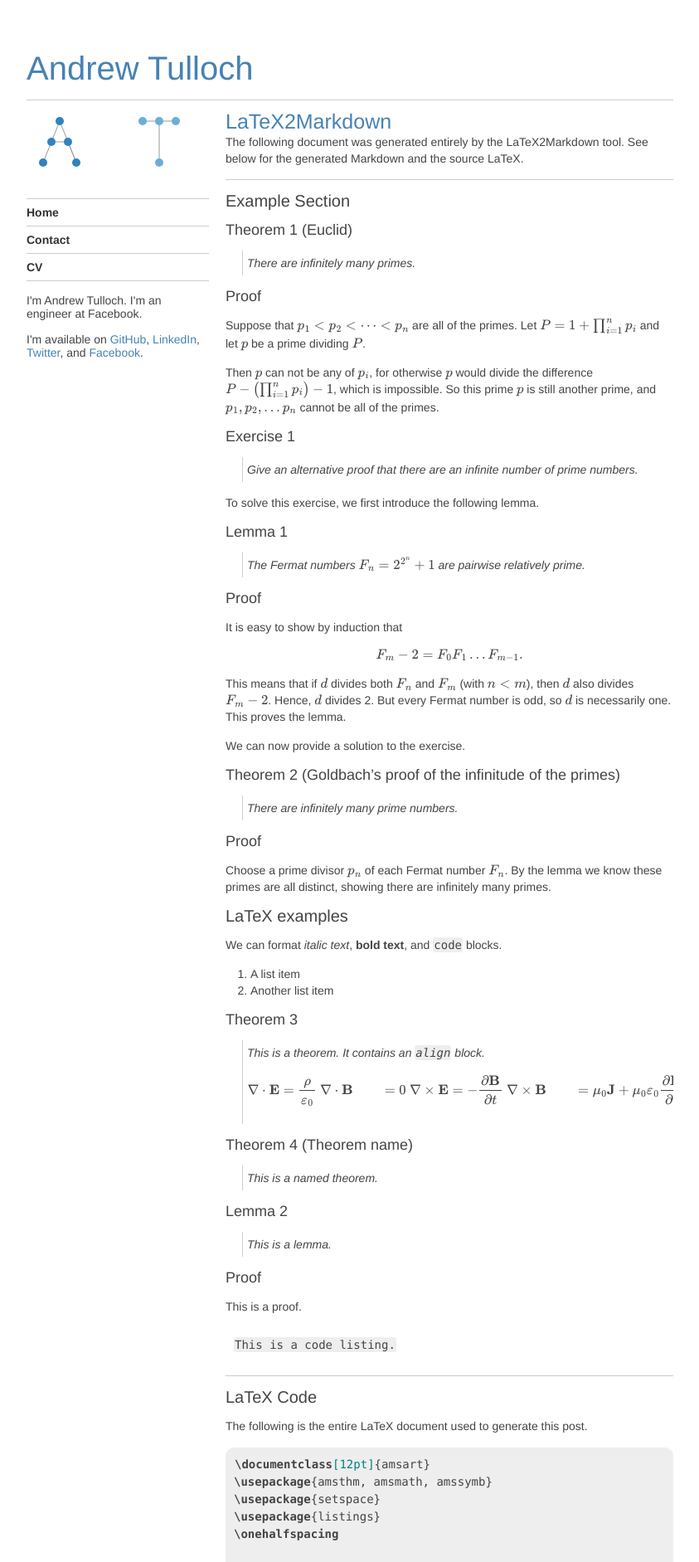
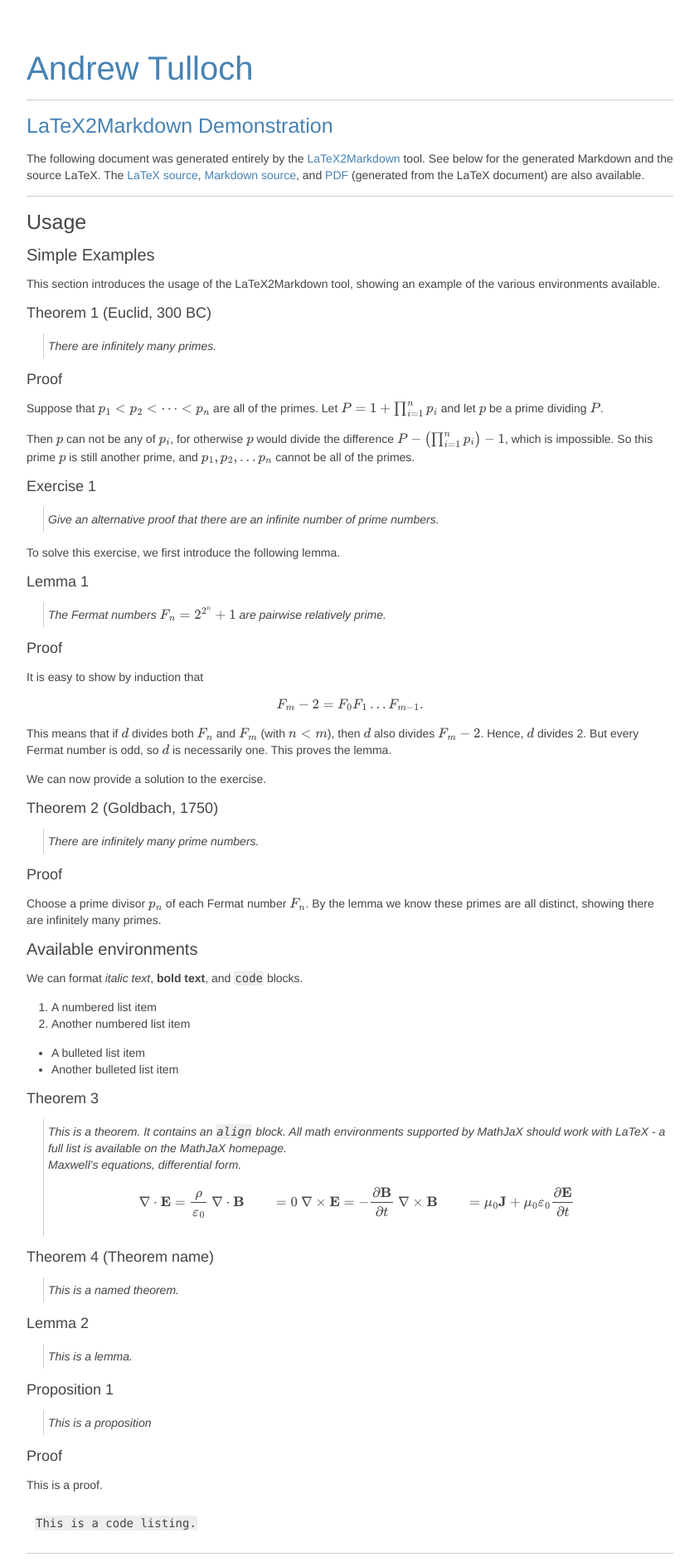
Before and after one commit to ajtulloch/ajtulloch.github.com, a Jekyll site: the page built from projects/LaTeX2Markdown/index.md, in a window 1280 px wide. Shown: the top 1883 px of the page at 83% size, without its empty margins (138-981 px from the left). Built offline with Jekyll 4.4.1, drawn with Linux system fonts in a browser that asks for light colours; nearby versions of some CDN libraries; formulas are drawn with MathJax 3; comment, search, counter and statistics services are not loaded; some of the changed text lies outside the part shown.

Commit message:
Added projects directory

```diff
--- a/_layouts/default.html
+++ b/_layouts/default.html
@@ -26,9 +26,10 @@
     </div>
     <ul class="nav">
       <li><a href="/">Home</a></li>
-      <!--<li><a href="/about">About</a></li>-->
       <li><a href="/contact/">Contact</a></li>
       <li><a href="/PDFs/AndrewTullochCV.pdf">CV</a></li>
+      <li><a href="/projects/LaTeX2Markdown/">LaTeX2Markdown</a></li>
+    </ul>
     </ul>
     <p>I'm Andrew Tulloch.  I'm an engineer at Facebook.</p>
     <p>I'm available on <a href="https://github.com/ajtulloch">GitHub</a>, <a href="http://www.linkedin.com/profile/view?id=159181862&amp;locale=en_US&amp;trk=tab_pro">LinkedIn</a>, <a href="https://twitter.com/#!/ajtulloch">Twitter</a>, and <a href="http://www.facebook.com/andrew.tulloch">Facebook</a>.</p>
--- /dev/null
+++ b/_layouts/project.html
@@ -0,0 +1,32 @@
+<DOCTYPE html>
+<html lang="en">
+<head>
+	<meta charset="utf-8" />
+    <title>{{ site.name }}{% if page.title %} | {{ page.title }}{% endif %}</title>
+
+    {% include styles.html %}
+    {% include scripts.html %}
+    {% if page.mathjax %}
+        {% include mathjax.html %}
+    {% endif %}
+
+</head>
+
+<body>
+<div class="container_12">
+  <div class="grid_10">
+    <h1><a href="/">Andrew Tulloch</a></h1>
+    <hr>
+  </div>
+</div>
+
+<div class="container_12">
+  <div class="main grid_10">
+
+    <h2 class="title"><a href="{{ page.url }}">{{ page.title }}</a></h2>
+
+    {{ content }}
+  </div>
+</div>
+</body>
+</html>
--- a/css/text.css
+++ b/css/text.css
@@ -34,6 +34,7 @@ h1 {
 
 h2 {
   font-size: 25px;
+  line-height: 30px;
 }
 
 h3 {
--- a/LaTeX2Markdown/index.md
+++ b/projects/LaTeX2Markdown/index.md
@@ -1,17 +1,29 @@
 ---
-title: LaTeX2Markdown
-layout: post
+
+title: LaTeX2Markdown Demonstration
+layout: project
 mathjax: true
 
 ---
 
-The following document was generated entirely by the LaTeX2Markdown tool.  See below for the generated Markdown and the source LaTeX.
+The following document was generated entirely by the [LaTeX2Markdown][lt2md] tool.  See below for the generated Markdown and the source LaTeX.  The [LaTeX source][ex-tex], [Markdown source][ex-md], and [PDF][ex-pdf] (generated from the LaTeX document) are also available.
+
+[lt2md]: https://github.com/ajtulloch/LaTeX2Markdown
+[ex-md]: files/converted_latex_sample.md
+[ex-tex]: files/latex_sample.tex
+[ex-pdf]: files/latex_sample.pdf
 
 <hr>
 
-###  Example Section
+##  Usage
 
-#### Theorem 1 (Euclid)
+
+###  Simple Examples
+
+
+This section introduces the usage of the LaTeX2Markdown tool, showing an example of the various environments available.
+
+#### Theorem 1 (Euclid, 300 BC)
 
 > There are infinitely many primes.
 
@@ -36,14 +48,14 @@ To solve this exercise, we first introduce the following lemma.
 
 #### Proof
 
-It is easy to show by induction that \[
-F_m - 2 = F_0 F_1 \dots F_{m-1}.
-\]  This means that if $d$ divides both $F_n$ and $F_m$ (with $n < m$), then $d$ also divides $F_m - 2$.  Hence, $d$ divides 2.  But every Fermat number is odd, so $d$ is necessarily one.  This proves the lemma.
+It is easy to show by induction that
+\[ F_m - 2 = F_0 F_1 \dots F_{m-1}. \]
+This means that if $d$ divides both $F_n$ and $F_m$ (with $n < m$), then $d$ also divides $F_m - 2$.  Hence, $d$ divides 2.  But every Fermat number is odd, so $d$ is necessarily one.  This proves the lemma.
 
 
 We can now provide a solution to the exercise.
 
-#### Theorem 2 (Goldbach's proof of the infinitude of the primes)
+#### Theorem 2 (Goldbach, 1750)
 
 > There are infinitely many prime numbers.
 
@@ -53,21 +65,28 @@ We can now provide a solution to the exercise.
 Choose a prime divisor $p_n$ of each Fermat number $F_n$.  By the lemma we know these primes are all distinct, showing there are infinitely many primes.
 
 
-###  LaTeX examples
+###  Available environments
 
 
 We can format *italic text*, **bold text**, and `code` blocks.
 
 
 
-1. A list item
-1. Another list item
+1.  A numbered list item
+1.  Another numbered list item
+
+
+
+
+*  A bulleted list item
+*  Another bulleted list item
 
 
 #### Theorem 3
 
-> This is a theorem.  It contains an `align` block.
+> This is a theorem.  It contains an `align` block.  All math environments supported by MathJaX should work with LaTeX - a full list is available on the MathJaX homepage.
 >
+> Maxwell's equations, differential form.
 > \begin{align}
 > \nabla \cdot \mathbf{E} &= \frac {\rho} {\varepsilon_0} \\\\
 > \nabla \cdot \mathbf{B} &= 0 \\\\
@@ -86,12 +105,19 @@ We can format *italic text*, **bold text**, and `code` blocks.
 > This is a lemma.
 
 
+#### Proposition 1
+
+> This is a proposition
+
+
 #### Proof
 
 This is a proof.
 
+
+
+
     This is a code listing.
-
 <hr>
 
 ### LaTeX Code
@@ -105,34 +131,13 @@ The following is the entire LaTeX document used to generate this post.
 \usepackage{listings}
 \onehalfspacing
 
-\usepackage[usenames, dvipsnames]{color}
-\definecolor{graphblue}{RGB}{52, 138, 189}
-\definecolor{graphpurple}{RGB}{122, 104, 166}
-
 \theoremstyle{plain}% default
 \newtheorem{thm}{Theorem}[section]
 \newtheorem{lem}[thm]{Lemma}
 \newtheorem{prop}[thm]{Proposition}
 \newtheorem{exer}[thm]{Exercise}
 
-\lstset{
-language=bash,
-stepnumber=0,
-showspaces=false,
-breaklines=true,
-basicstyle=\ttfamily\scriptsize,
-frame=single,
-commentstyle=\scriptsize,
-prebreak=\raisebox{0ex}[0ex][0ex]{\ensuremath{\hookleftarrow}},
-showstringspaces=false,
-showtabs=false,
-identifierstyle=\ttfamily,
-commentstyle=\color{graphpurple},
-keywordstyle=\color{graphblue},
-tabsize=2
-}
-
-\title{Introduction to LaTeX2Markdown}
+\title{LaTeX2Markdown Examples}
 \author{Andrew Tulloch}
 \begin{document}
 
@@ -140,8 +145,11 @@ tabsize=2
 \maketitle
 % LaTeX2Markdown END
 
-\section{Example Section}
-\begin{thm}[Euclid]
+\section{Simple Examples}
+
+This section introduces the usage of the LaTeX2Markdown tool, showing an example of the various environments available.
+
+\begin{thm}[Euclid, 300 BC]
     There are infinitely many primes.
 \end{thm}
 
@@ -161,15 +169,14 @@ To solve this exercise, we first introduce the following lemma.
 \end{lem}
 
 \begin{proof}
-    It is easy to show by induction that \[
-    F_m - 2 = F_0 F_1 \dots F_{m-1}.
-\]
+    It is easy to show by induction that
+    \[ F_m - 2 = F_0 F_1 \dots F_{m-1}. \]
     This means that if $d$ divides both $F_n$ and $F_m$ (with $n < m$), then $d$ also divides $F_m - 2$.  Hence, $d$ divides 2.  But every Fermat number is odd, so $d$ is necessarily one.  This proves the lemma.
 \end{proof}
 
 We can now provide a solution to the exercise.
 
-\begin{thm}[Goldbach's proof of the infinitude of the primes]
+\begin{thm}[Goldbach, 1750]
     There are infinitely many prime numbers.
 \end{thm}
 
@@ -177,18 +184,26 @@ We can now provide a solution to the exercise.
     Choose a prime divisor $p_n$ of each Fermat number $F_n$.  By the lemma we know these primes are all distinct, showing there are infinitely many primes.
 \end{proof}
 
-\section{LaTeX examples}
+\section{Demonstration of the environments}
 
 We can format \emph{italic text}, \textbf{bold text}, and \texttt{code} blocks.
 
 \begin{enumerate}
-    \item A list item
-    \item Another list item
+    \item A numbered list item
+    \item Another numbered list item
 \end{enumerate}
+
+\begin{itemize}
+    \item A bulleted list item
+    \item Another bulleted list item
+\end{itemize}
 
 \begin{thm}
     This is a theorem.  It contains an \texttt{align} block.
 
+    All math environments supported by MathJaX should work with LaTeX - a full list is available on the MathJaX homepage.
+
+    Maxwell's equations, differential form.
     \begin{align*}
         \nabla \cdot \mathbf{E} &= \frac {\rho} {\varepsilon_0} \\
         \nabla \cdot \mathbf{B} &= 0 \\
@@ -205,12 +220,19 @@ We can format \emph{italic text}, \textbf{bold text}, and \texttt{code} blocks.
     This is a lemma.
 \end{lem}
 
+\begin{prop}
+    This is a proposition
+\end{prop}
+
 \begin{proof}
     This is a proof.
 \end{proof}
 
 \begin{lstlisting}
 This is a code listing.
+One line of code
+Another line of code
 \end{lstlisting}
+
 \end{document}
 {% endhighlight %}
```
Also changed, not shown: projects/LaTeX2Markdown/files/converted_latex_sample.md (added, +103 -0 lines), 2 other files.
